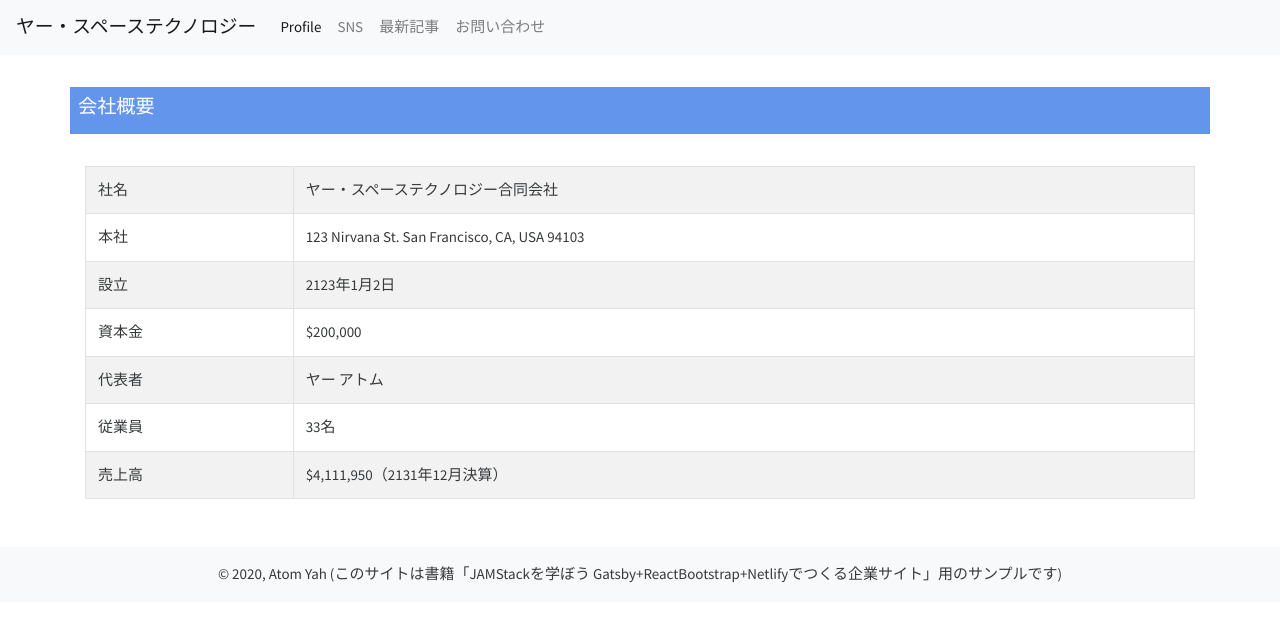
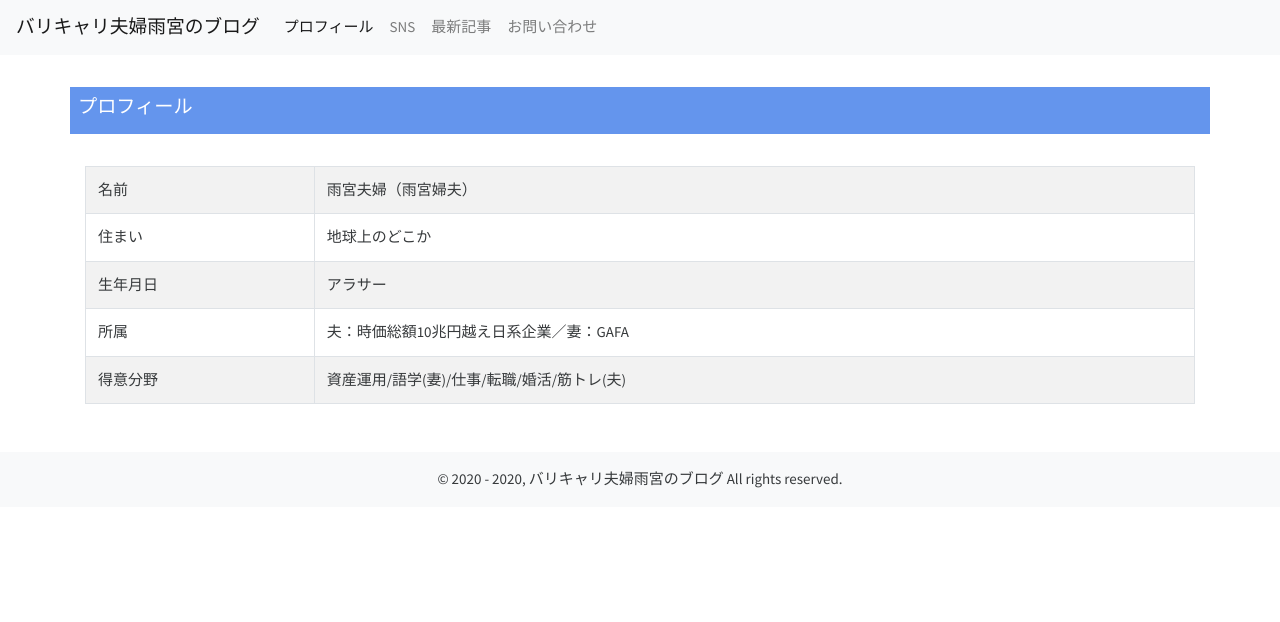
Before and after one commit to atomyah/LearningJAMStack_Gatsby, a Gatsby site: page /about in a window 1280 px wide. Built offline with nearby package versions, Linux system fonts and the light colour scheme; Gatsby itself is replaced by a stand-in of ours.

Commit message:
second commit

```diff
--- a/gatsby-config.js
+++ b/gatsby-config.js
@@ -1,8 +1,8 @@
 module.exports = {
   siteMetadata: {
-    title: `ヤー・スペーステクノロジー`,
-    description: `【架空の会社】宇宙工学と意識エネルギー循環研究でオンリーワンを目指します`,
-    author: `@atomyah`,
+    title: `バリキャリ夫婦雨宮のブログ`,
+    description: `パワーカップルの資産運用/語学/仕事/転職/婚活を発信`,
+    author: `@amamiya_couple`,
     siteUrl: `https://yah-space.tech`,
   },
   plugins: [
--- a/src/components/header.js
+++ b/src/components/header.js
@@ -13,7 +13,7 @@ const Header = ({ siteTitle }) => (
       <Nav className="mr-auto">
         <NavItem href="/about">
           <Nav.Link as={Link} activeClassName="active" to="/about">
-            Profile
+            プロフィール
           </Nav.Link>
         </NavItem>
         <NavItem href="/about">
--- a/src/components/layout.js
+++ b/src/components/layout.js
@@ -24,9 +24,9 @@ const Layout = ({ children }) => {
         <Container className="justify-content-md-center">{children}</Container>
       </main>
       <footer className="footer mt-auto py-3 bg-light text-black text-center">
-        © {new Date().getFullYear()},
+        © 2020 - {new Date().getFullYear()},
         {` `}
-        Atom Yah (このサイトは書籍「JAMStackを学ぼう Gatsby+ReactBootstrap+Netlifyでつくる企業サイト」用のサンプルです)
+        バリキャリ夫婦雨宮のブログ All rights reserved.
       </footer>
     </>
   );
--- a/src/pages/about.js
+++ b/src/pages/about.js
@@ -5,13 +5,13 @@ import SEO from "../components/seo";
 
 const AboutPage = () => (
   <Layout>
-    <SEO title="会社概要" />
+    <SEO title="プロフィール"/>
     <Row>
       <Col className="space"></Col>
     </Row>
     <Row>
       <Col className="title-obi">
-        <h1 className="h1-font">会社概要</h1>
+        <h1 className="h1-font">プロフィール</h1>
       </Col>
     </Row>
     <Row>
@@ -22,32 +22,24 @@ const AboutPage = () => (
         <Table striped bordered hover>
           <tbody>
             <tr>
-              <td>社名</td>
-              <td>ヤー・スペーステクノロジー合同会社</td>
+              <td>名前</td>
+              <td>雨宮夫婦（雨宮婦夫）</td>
             </tr>
             <tr>
-              <td>本社</td>
-              <td>123 Nirvana St. San Francisco, CA, USA 94103</td>
+              <td>住まい</td>
+              <td>地球上のどこか</td>
             </tr>
             <tr>
-              <td>設立</td>
-              <td>2123年1月2日</td>
+              <td>生年月日</td>
+              <td>アラサー</td>
             </tr>
             <tr>
-              <td>資本金</td>
-              <td>$200,000</td>
+              <td>所属</td>
+              <td>夫：時価総額10兆円越え日系企業／妻：GAFA</td>
             </tr>
             <tr>
-              <td>代表者</td>
-              <td>ヤー アトム</td>
-            </tr>
-            <tr>
-              <td>従業員</td>
-              <td>33名</td>
-            </tr>
-            <tr>
-              <td>売上高</td>
-              <td>$4,111,950（2131年12月決算）</td>
+              <td>得意分野</td>
+              <td>資産運用/語学(妻)/仕事/転職/婚活/筋トレ(夫)</td>
             </tr>
           </tbody>
         </Table>
--- a/src/pages/information.js
+++ b/src/pages/information.js
@@ -6,13 +6,13 @@ import SEO from "../components/seo";
 
 const InformationPage = ({ data }) => (
   <Layout>
-    <SEO title="インフォメーション" />
+    <SEO title="最新記事" />
     <Row>
       <Col className="space"></Col>
     </Row>
     <Row>
       <Col className="title-obi">
-        <h1 className="h1-font">インフォメーション</h1>
+        <h1 className="h1-font">最新記事</h1>
       </Col>
     </Row>
     <Row>
--- a/src/pages/jigyo.js
+++ b/src/pages/jigyo.js
@@ -8,13 +8,13 @@ import jigyo3Img from "../images/jigyo3.jpg"
 
 const JigyoPage = () => (
   <Layout>
-    <SEO title="事業内容" />
+    <SEO title="SNS" />
     <Row>
       <Col className="space"></Col>
     </Row>
     <Row>
       <Col className="title-obi">
-        <h1 className="h1-font">事業内容</h1>
+        <h1 className="h1-font">SNS</h1>
       </Col>
     </Row>
     <Row>
```
Also changed, not shown: src/pages/index.js (+5 -5 lines), src/pages/index_色枠付き.js (+9 -9 lines).
